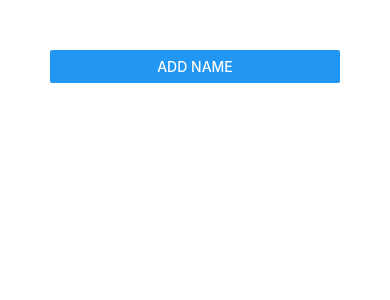
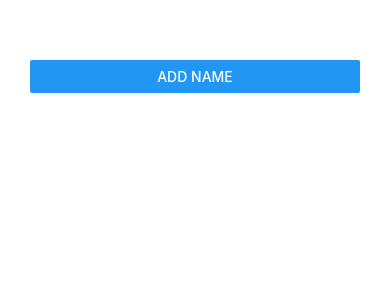
Before and after one commit to bneeland/react-native-app-2, a React Native app: screen / in a window 390 px wide. Shown: the top 300 px of the page. Built offline with nearby package versions, Linux system fonts and the light colour scheme.

Commit message:
Tweaked styles

```diff
--- a/App.js
+++ b/App.js
@@ -51,7 +51,8 @@ export default function App() {
 
 const styles = StyleSheet.create({
   screen: {
-    padding: 50
+    paddingVertical: 60,
+    paddingHorizontal: 30
   },
 });
 
--- a/components/NameInput.js
+++ b/components/NameInput.js
@@ -24,7 +24,7 @@ const NameInput = props => {
         />
         <View style={styles.buttonContainer}>
           <View style={styles.button}>
-            <Button title="Cancel" color="red" onPress={props.onCancel}/>
+            <Button title="Cancel" color="grey" onPress={props.onCancel}/>
           </View>
           <View style={styles.button}>
             <Button title="Add" onPress={addNameHandler} />
@@ -43,7 +43,7 @@ const styles = StyleSheet.create({
   },
   input: {
     width: '80%',
-    borderColor: 'black',
+    borderColor: 'lightgrey',
     borderWidth: 1,
     padding: 10,
     marginBottom: 10,
--- a/components/NameItem.js
+++ b/components/NameItem.js
@@ -15,8 +15,8 @@ const styles = StyleSheet.create({
   listItem: {
     padding: 10,
     marginTop: 10,
-    backgroundColor: 'lightgrey',
-    borderColor: 'black',
+    backgroundColor: 'white',
+    borderColor: 'lightgrey',
     borderWidth: 1,
   },
 })
```
